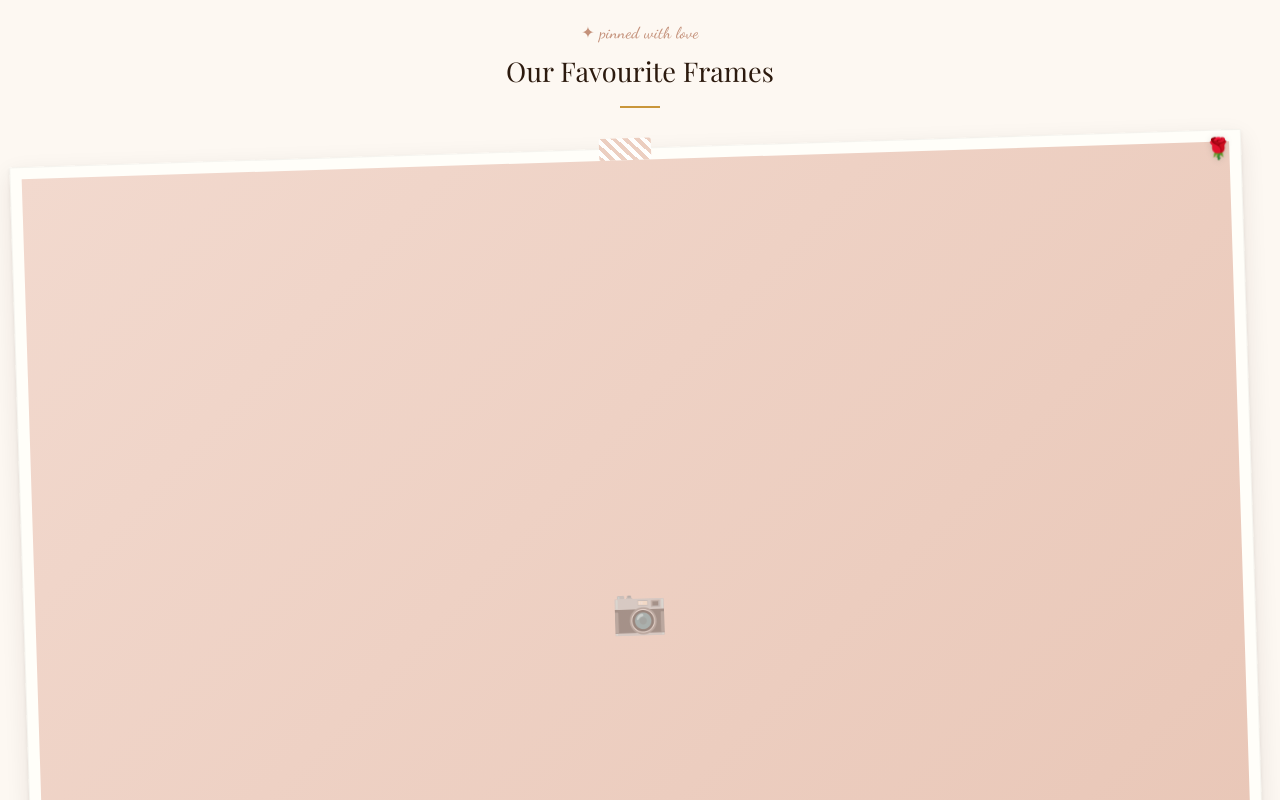
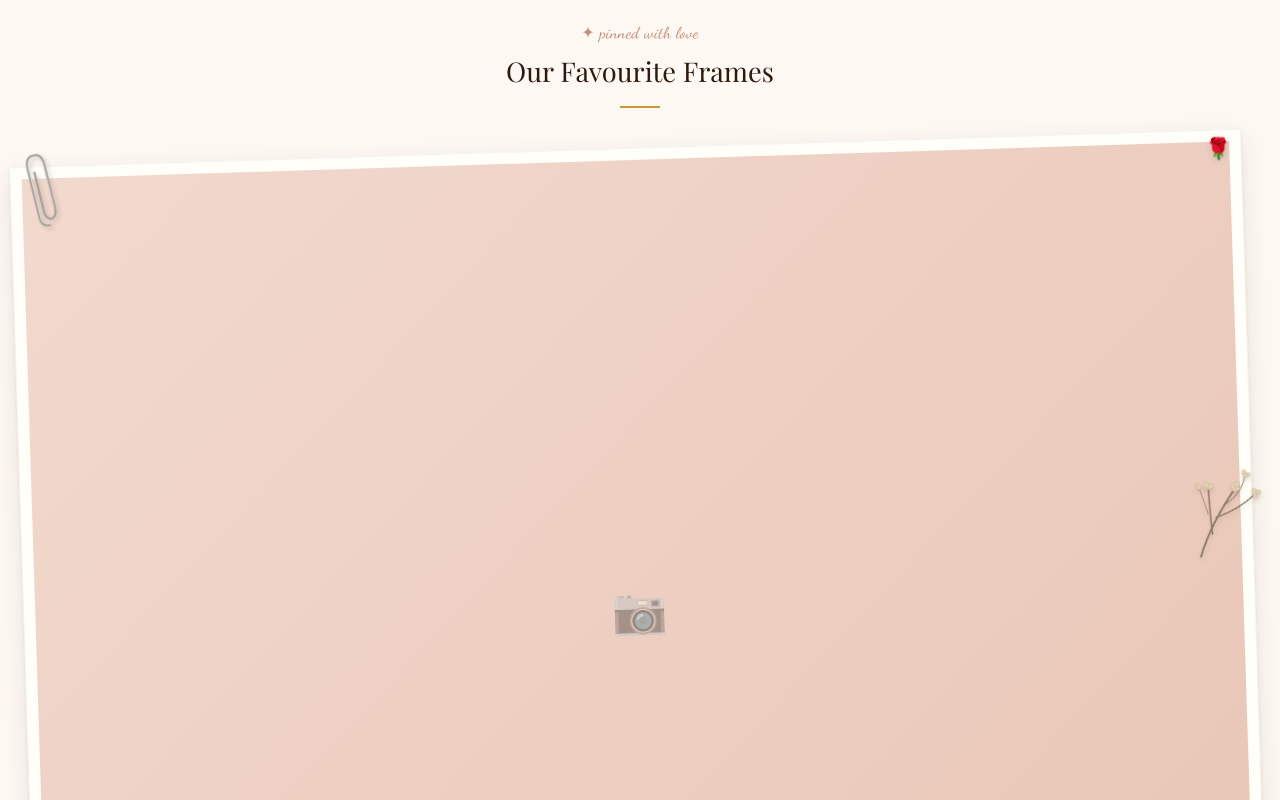
Before and after one commit to ARSHADAMEEN00/Anniversary-Website, a React (Vite) app: page / in a window 1280 px wide. Shown: the part 1020-1820 px from the top of the page. Built offline with nearby package versions, Linux system fonts and the light colour scheme; a web font is replaced by a local one.

Commit message:
feat: add scrapbook-style decorative components and integrate them into LandingPage

```diff
--- /dev/null
+++ b/src/components/DriedFlower.jsx
@@ -0,0 +1,63 @@
+import React from 'react';
+
+export default function DriedFlower({ top, left, right, bottom, rotation = '0deg', scale = 1, zIndex = 8 }) {
+  // SVG representation of a sprig of dried baby's breath or similar flower
+  // We use multiple paths to give it an organic, delicate dried look
+  return (
+    <div style={{
+      position: 'absolute',
+      top, left, right, bottom,
+      width: '120px',
+      height: '180px',
+      transform: `rotate(${rotation}) scale(${scale})`,
+      zIndex,
+      pointerEvents: 'none',
+      filter: 'drop-shadow(2px 4px 3px rgba(44, 26, 14, 0.15)) sepia(0.3)'
+    }}>
+      <svg viewBox="0 0 100 150" fill="none" xmlns="http://www.w3.org/2000/svg" style={{ width: '100%', height: '100%' }}>
+        {/* Main Stem */}
+        <path d="M50,140 Q45,100 55,50" stroke="#7E6D57" strokeWidth="2" strokeLinecap="round" />
+
+        {/* Branch 1 */}
+        <path d="M52,110 Q35,80 25,60" stroke="#7E6D57" strokeWidth="1.5" strokeLinecap="round" />
+        {/* Branch 1 sub-branches */}
+        <path d="M38,90 Q20,70 15,65" stroke="#7E6D57" strokeWidth="1" strokeLinecap="round" />
+
+        {/* Branch 2 */}
+        <path d="M48,90 Q70,70 80,45" stroke="#7E6D57" strokeWidth="1.5" strokeLinecap="round" />
+
+        {/* Branch 3 */}
+        <path d="M53,70 Q65,50 60,30" stroke="#7E6D57" strokeWidth="1" strokeLinecap="round" />
+
+        {/* Dried Flower heads (clusters of small circles/paths) */}
+        <g fill="#D5C5B3" stroke="#B8A48D" strokeWidth="0.5">
+          {/* Top cluster */}
+          <circle cx="55" cy="50" r="3" />
+          <circle cx="58" cy="48" r="2.5" />
+          <circle cx="52" cy="47" r="3.5" />
+          <circle cx="55" cy="44" r="3" />
+
+          {/* Branch 1 cluster */}
+          <circle cx="25" cy="60" r="3" />
+          <circle cx="28" cy="58" r="2.5" />
+          <circle cx="22" cy="59" r="3" />
+
+          {/* Branch 1 sub cluster */}
+          <circle cx="15" cy="65" r="2.5" />
+          <circle cx="12" cy="63" r="2" />
+
+          {/* Branch 2 cluster */}
+          <circle cx="80" cy="45" r="3.5" />
+          <circle cx="83" cy="42" r="2.5" />
+          <circle cx="77" cy="43" r="3" />
+          <circle cx="81" cy="48" r="2.5" />
+
+          {/* Branch 3 cluster */}
+          <circle cx="60" cy="30" r="3" />
+          <circle cx="63" cy="28" r="2.5" />
+          <circle cx="57" cy="27" r="2.5" />
+        </g>
+      </svg>
+    </div>
+  );
+}
--- /dev/null
+++ b/src/components/Paperclip.jsx
@@ -0,0 +1,33 @@
+import React from 'react';
+
+export default function Paperclip({ top, left, right, bottom, rotation = '15deg', zIndex = 15 }) {
+  return (
+    <div style={{
+      position: 'absolute',
+      top, left, right, bottom,
+      width: '24px',
+      height: '80px',
+      transform: `rotate(${rotation})`,
+      zIndex,
+      filter: 'drop-shadow(2px 3px 2px rgba(0,0,0,0.15))'
+    }}>
+      <svg viewBox="0 0 40 140" fill="none" xmlns="http://www.w3.org/2000/svg" style={{ width: '100%', height: '100%' }}>
+        <path
+          d="M20,130 C10,130 5,125 5,115 L5,25 C5,10 12,5 20,5 C28,5 35,10 35,25 L35,105 C35,115 30,120 25,120 C20,120 15,115 15,105 L15,35"
+          stroke="#A8A29A"
+          strokeWidth="4"
+          strokeLinecap="round"
+          strokeLinejoin="round"
+        />
+        {/* Metal highlight */}
+        <path
+          d="M20,128 C12,128 7,123 7,115 L7,25 C7,12 13,7 20,7 C27,7 33,12 33,25 L33,105"
+          stroke="#DEDAD4"
+          strokeWidth="1.5"
+          strokeLinecap="round"
+          strokeLinejoin="round"
+        />
+      </svg>
+    </div>
+  );
+}
--- /dev/null
+++ b/src/components/Stamp.jsx
@@ -0,0 +1,40 @@
+import React from 'react';
+
+export default function Stamp({ text = "FOREVER & ALWAYS", size = "100px", top, left, right, bottom, rotation = '-10deg', zIndex = 5, color = "rgba(44,26,14,0.4)" }) {
+  // A circular stamp look, similar to a postmark
+  return (
+    <div style={{
+      position: 'absolute',
+      top, left, right, bottom,
+      width: size,
+      height: size,
+      transform: `rotate(${rotation})`,
+      zIndex,
+      opacity: 0.85,
+      pointerEvents: 'none'
+    }}>
+      <svg viewBox="0 0 100 100" style={{ width: '100%', height: '100%' }}>
+        {/* Outer dashed ring */}
+        <circle cx="50" cy="50" r="46" fill="none" stroke={color} strokeWidth="1" strokeDasharray="3 3" />
+        {/* Inner solid ring */}
+        <circle cx="50" cy="50" r="42" fill="none" stroke={color} strokeWidth="1.5" />
+
+        {/* Curved Text Path */}
+        <path id="stamp-text-path" d="M 15,50 A 35,35 0 1,1 85,50 A 35,35 0 1,1 15,50" fill="none" />
+        <text fill={color} fontSize="12" fontWeight="600" letterSpacing="2px" style={{ textTransform: 'uppercase' }}>
+          <textPath href="#stamp-text-path" startOffset="50%" textAnchor="middle">
+            {text}
+          </textPath>
+        </text>
+
+        {/* Center icon (heart) */}
+        <path
+          d="M 50,60 C 50,60 38,50 38,42 C 38,36 43,32 48,32 C 50,32 50,35 50,35 C 50,35 50,32 52,32 C 57,32 62,36 62,42 C 62,50 50,60 50,60 Z"
+          fill="none"
+          stroke={color}
+          strokeWidth="1.5"
+        />
+      </svg>
+    </div>
+  );
+}
--- /dev/null
+++ b/src/components/WashiTape.jsx
@@ -0,0 +1,42 @@
+import React from 'react';
+
+export default function WashiTape({ color = 'var(--rose-light)', top, left, right, bottom, rotation = '-2deg', width = '80px', height = '25px', zIndex = 5 }) {
+  // SVG pattern to create texture for the tape
+  const textureId = `washi-texture-${color.replace(/[^a-zA-Z0-9]/g, '')}`;
+
+  return (
+    <div style={{
+      position: 'absolute',
+      top, left, right, bottom,
+      width, height,
+      transform: `rotate(${rotation})`,
+      zIndex,
+      opacity: 0.85,
+      filter: 'drop-shadow(0px 1px 2px rgba(0,0,0,0.1))'
+    }}>
+      <svg width="100%" height="100%" preserveAspectRatio="none">
+        <defs>
+          <filter id="washi-edges">
+            <feTurbulence type="fractalNoise" baseFrequency="0.2 0.02" numOctaves="1" result="noise" />
+            <feDisplacementMap in="SourceGraphic" in2="noise" scale="4" xChannelSelector="R" yChannelSelector="G" />
+          </filter>
+          <pattern id={textureId} width="4" height="4" patternUnits="userSpaceOnUse">
+            <path d="M0,4 l4,-4 M-1,1 l2,-2 M3,5 l2,-2" stroke="rgba(255,255,255,0.2)" strokeWidth="1" />
+          </pattern>
+        </defs>
+        <rect
+          width="100%"
+          height="100%"
+          fill={color}
+          filter="url(#washi-edges)"
+        />
+        <rect
+          width="100%"
+          height="100%"
+          fill={`url(#${textureId})`}
+          filter="url(#washi-edges)"
+        />
+      </svg>
+    </div>
+  );
+}
--- a/src/pages/LandingPage.jsx
+++ b/src/pages/LandingPage.jsx
@@ -1,6 +1,10 @@
 import React from 'react';
 import { couple } from '../data/couple.js';
 import TornPaperEdge from '../components/TornPaperEdge.jsx';
+import WashiTape from '../components/WashiTape.jsx';
+import Paperclip from '../components/Paperclip.jsx';
+import Stamp from '../components/Stamp.jsx';
+import DriedFlower from '../components/DriedFlower.jsx';
 import './LandingPage.css';
 
 export default function LandingPage() {
@@ -29,7 +33,7 @@ export default function LandingPage() {
         </div>
         <div className="hero-eyebrow">✦ Our Anniversary Journal ✦</div>
         <h1 className="hero-title" style={{ fontSize: '3.5rem' }}>
-          To My <em>LOVE</em><br/>Munnu
+          To My <em style={{ fontFamily: '"Dancing Script", cursive', fontSize: '1.3em', fontWeight: 600, color: 'var(--gold)', fontStyle: 'normal' }}>Love</em><br/>Munnu
         </h1>
         <div className="hero-divider" />
         <div className="hero-date">2025 — Infinity</div>
@@ -70,7 +74,8 @@ export default function LandingPage() {
         <div className="polaroid-grid">
           {/* Card 1 */}
           <div className="polaroid">
-            <div className="washi washi-rose" />
+            <Paperclip top="-15px" left="20px" rotation="-12deg" />
+            <DriedFlower top="30%" right="-30px" rotation="25deg" scale={0.7} />
             <div className="sticker" style={{ top: '10px', right: '10px' }}>🌹</div>
             <div className="photo-placeholder bg-rose-grad">
               <span className="photo-icon">📷</span>
@@ -93,6 +98,7 @@ export default function LandingPage() {
           {/* Card 3 */}
           <div className="polaroid">
             <div className="washi washi-gold" />
+            <Stamp top="65%" right="-10px" rotation="15deg" size="80px" />
             <div className="sticker" style={{ top: '12px', left: '10px' }}>✨</div>
             <div className="photo-placeholder bg-gold-grad">
               <span className="photo-icon">📷</span>
@@ -145,6 +151,8 @@ export default function LandingPage() {
           <div className="spread-rule" />
         </div>
         <div className="memory-card">
+          <Paperclip top="-20px" right="40px" rotation="8deg" />
+          <DriedFlower bottom="10px" right="-20px" rotation="-30deg" scale={0.8} />
           <div className="memory-date-tag">✦ July 24, 2025</div>
           <div className="memory-title">The Day Everything Changed</div>
           <div className="memory-text">
@@ -157,6 +165,8 @@ export default function LandingPage() {
           </div>
         </div>
         <div className="memory-card" style={{ borderLeftColor: 'var(--sage)' }}>
+          <WashiTape top="-12px" left="30px" color="var(--sage-light)" width="120px" height="30px" rotation="-2deg" />
+          <Stamp top="20%" right="5%" size="100px" color="rgba(121, 137, 115, 0.4)" rotation="-25deg" />
           <div className="memory-date-tag" style={{ color: 'var(--sage)' }}>✦ December 2020</div>
           <div className="memory-title">Our First Home, Our First Christmas</div>
           <div className="memory-text">
```
